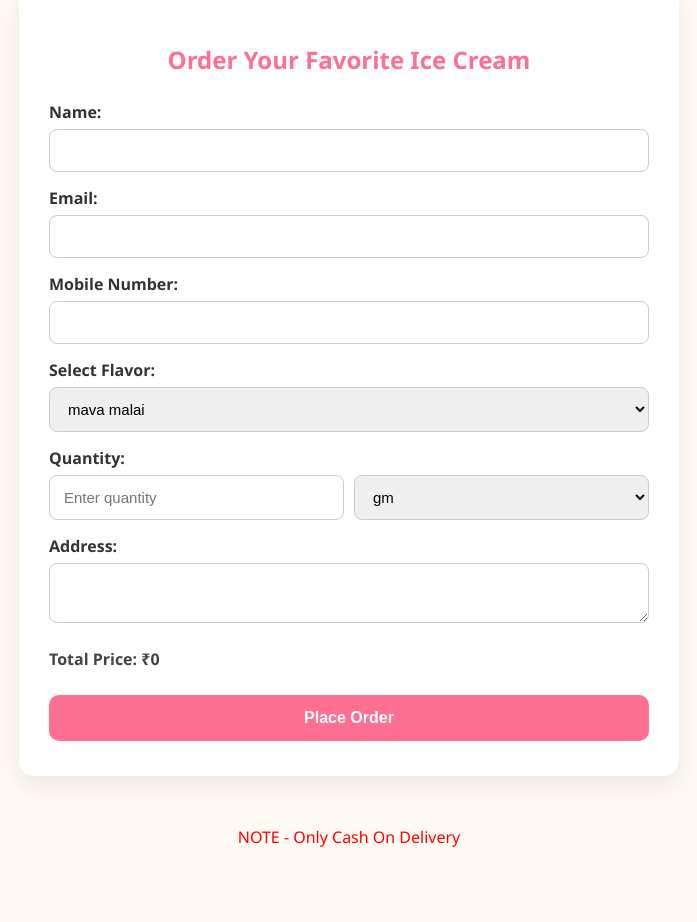
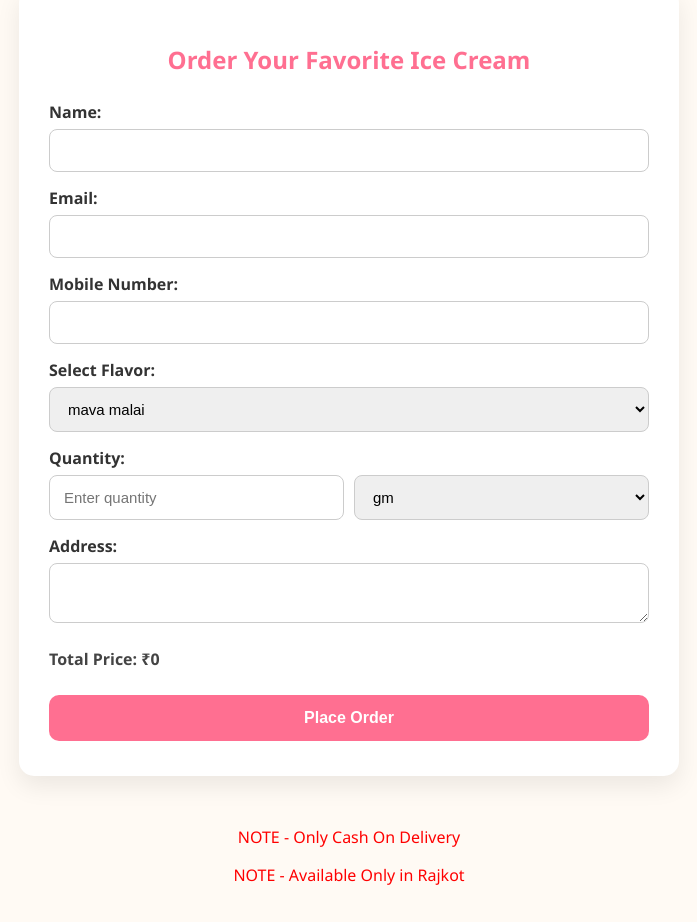
Before and after one commit to Harshil-280307/SCOOPERR, a plain HTML site: page order.html in a window 1280 px wide. Shown: the part 241-1163 px from the top of the page, without its empty margins (291-988 px from the left). Before the commit the page ends 1125 px from the top, so only its background shows below. Drawn offline with nearby package versions, Linux system fonts and the light colour scheme.

Commit message:
Update order.html

```diff
--- a/order.html
+++ b/order.html
@@ -189,6 +189,9 @@
     </section>
     <p class="note">NOTE - Only Cash On Delivery
     </p>
+
+     <p class="note">NOTE - Available Only in Rajkot
+     </p>
   </main>
 
 
```
